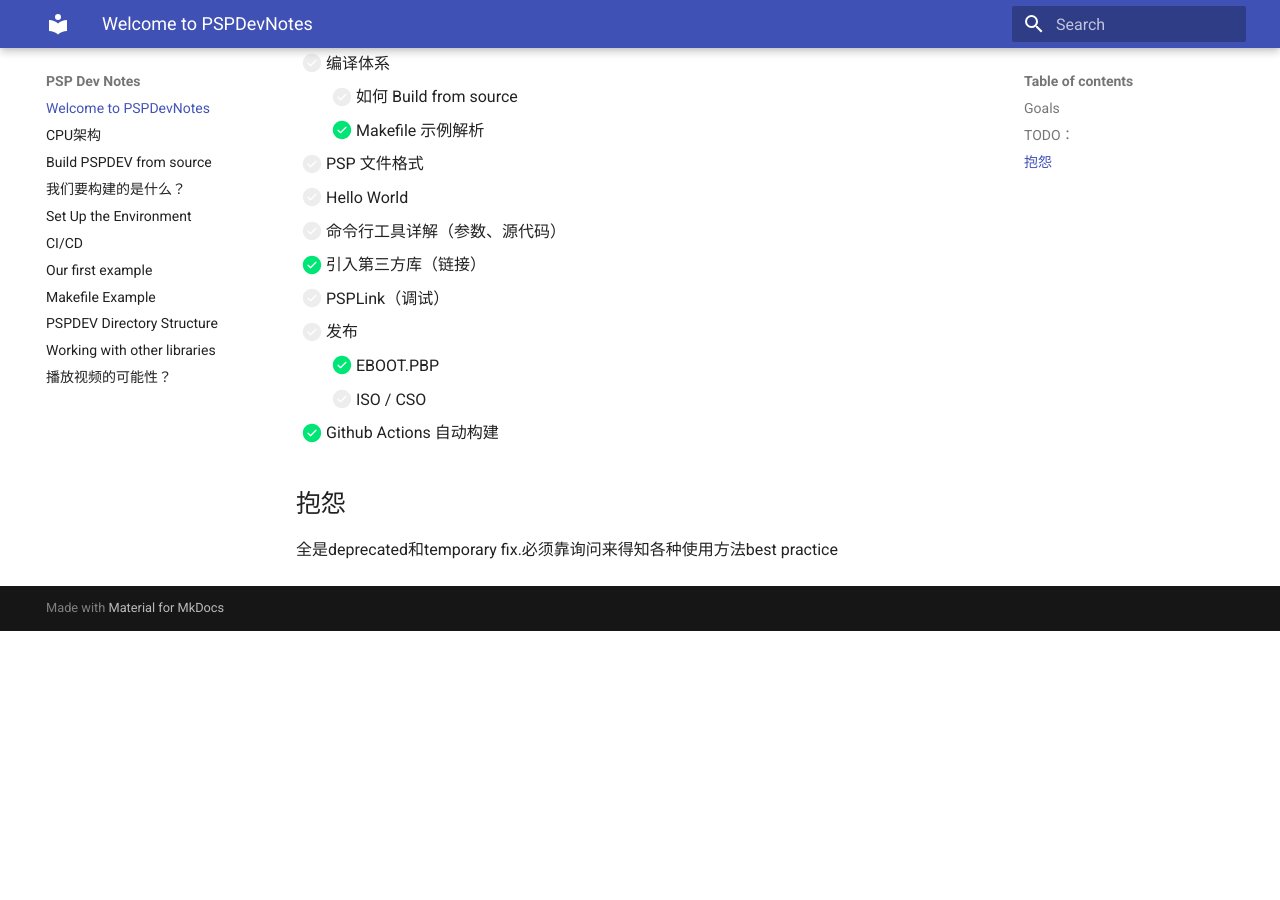
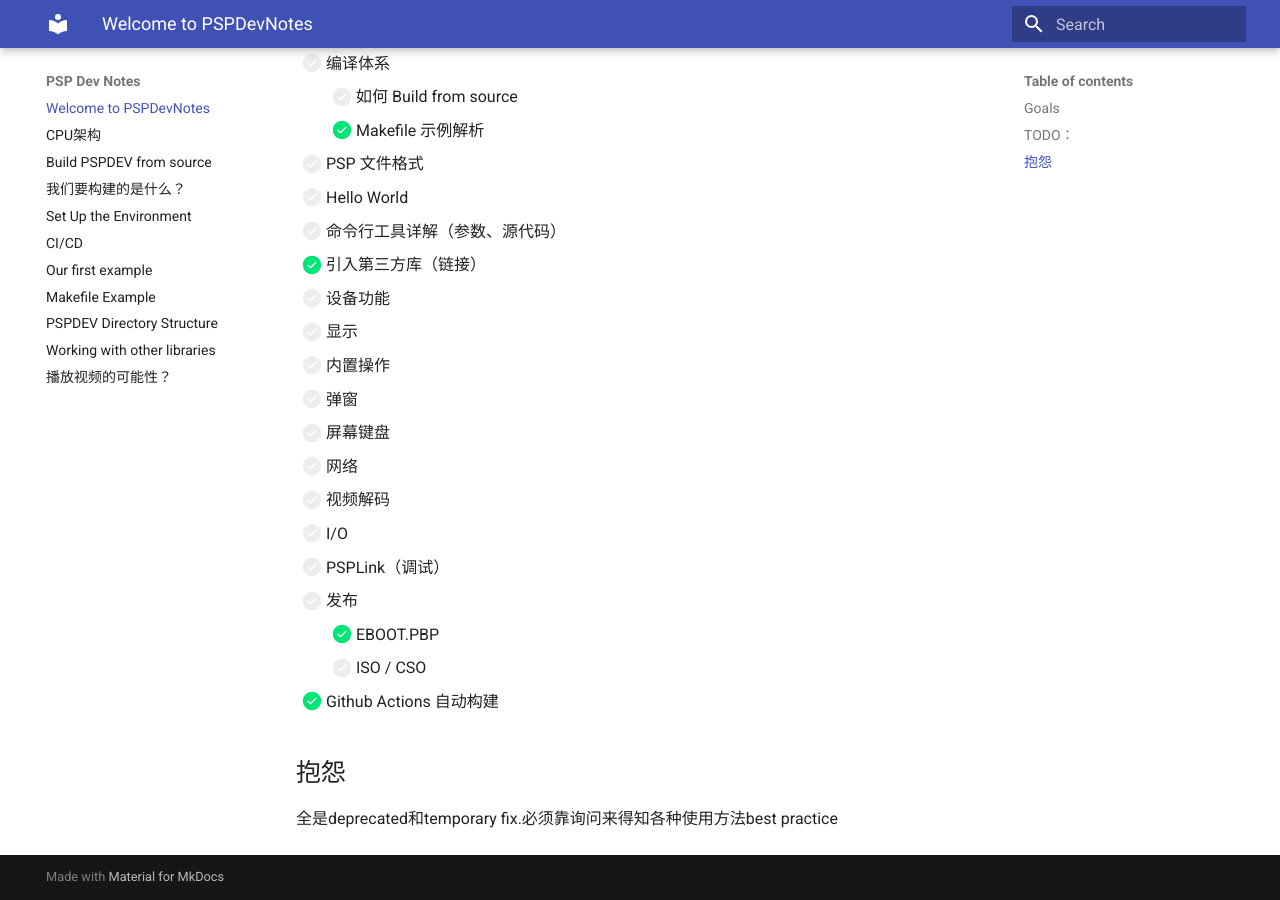
Before and after one commit to xeonliu/PSPDevNote, an MkDocs documentation site: the page built from docs/index.md, in a window 1280 px wide and 900 px high, scrolled down 858 px. Built offline with MkDocs 1.6.1 and Material for MkDocs 9.7.7, drawn with Linux system fonts in a browser that asks for light colours; before the commit the page ends 1489 px from its top, so only the background shows below that.

Commit message:
更新 index.md

```diff
--- a/docs/index.md
+++ b/docs/index.md
@@ -28,6 +28,14 @@
 - [ ] Hello World
 - [ ] 命令行工具详解（参数、源代码）
 - [x] 引入第三方库（链接）
+- [ ] 设备功能
+ - [ ] 显示
+ - [ ] 内置操作
+  - [ ] 弹窗
+  - [ ] 屏幕键盘
+ - [ ] 网络
+ - [ ] 视频解码
+ - [ ] I/O
 - [ ] PSPLink（调试）
 - [ ] 发布
 	- [x] EBOOT.PBP
```
